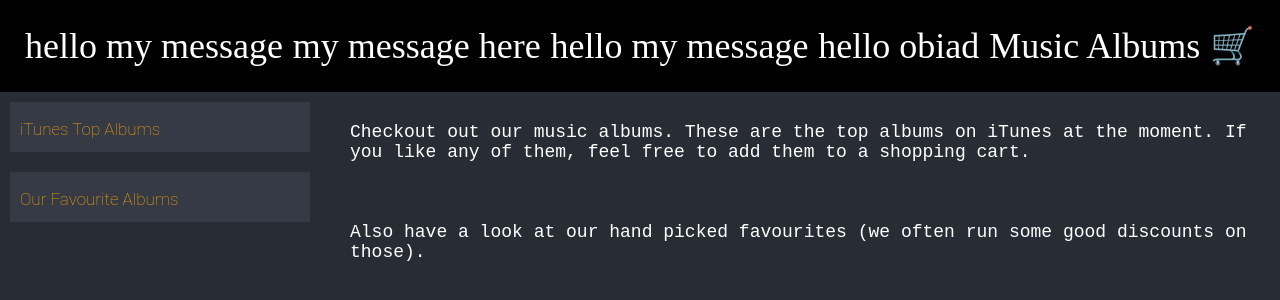
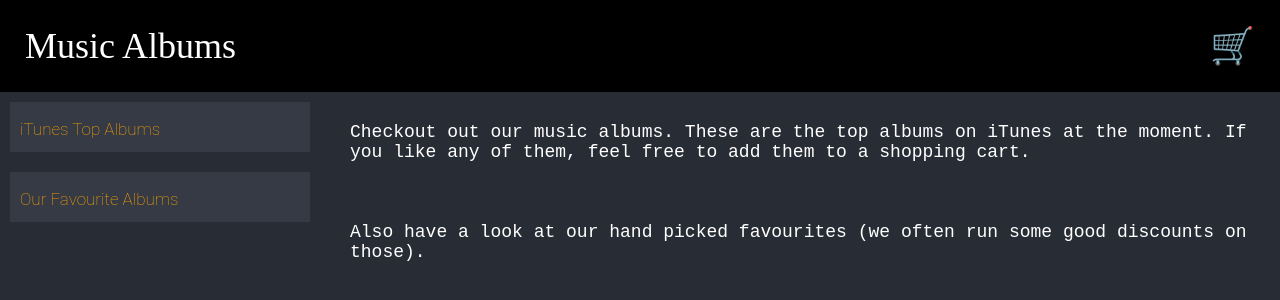
Before and after one commit to piotrtenczyk/music-albums-react-ts, a React (Create React App) app: page / in a window 1280 px wide. Shown: the top 300 px of the page. Built offline with nearby package versions, Linux system fonts and the light colour scheme.

Commit message:
added shopping-cart route, and ShoppingCart.tsx skeleton

```diff
--- a/src/index.tsx
+++ b/src/index.tsx
@@ -8,6 +8,7 @@ import Page from "./pageStructure/Page";
 import ItunesAlbumList from "./pages/ItunesAlbumList/ItunesAlbumList";
 import OurAlbums from "./pages/OurAlbums";
 import store from "./state/store";
+import ShoppingCart from "./pages/ShoppingCart";
 
 const router = createBrowserRouter([
   {
@@ -26,6 +27,10 @@ const router = createBrowserRouter([
         path: "/our-albums",
         element: <OurAlbums />,
       },
+      {
+        path: "/shopping-cart",
+        element: <ShoppingCart />,
+      },
     ],
   },
 ]);
--- a/src/pageStructure/Page.tsx
+++ b/src/pageStructure/Page.tsx
@@ -3,9 +3,6 @@ import { Link, Outlet } from "react-router-dom";
 import { useMediaQuery } from "react-responsive";
 import { useAppSelector } from "../state/store";
 import ShoppingCartIcon from "../common/ShoppingCartIcon";
-import RenderMessage from "../common/exercises/RenderMessage";
-import RenderMessage2 from "../common/exercises/RenderMessage2";
-import RenderMessages from "../common/exercises/RenderMessages";
 
 const getPageStyle = (isBigScreen: boolean) => {
   const bigScreenAreas = `
@@ -56,9 +53,6 @@ const Page = () => {
   return (
     <div style={getPageStyle(isBigScreen)}>
       <header style={headerStyle}>
-        <RenderMessage message="hello my message" />
-        <RenderMessage2>my message here</RenderMessage2>
-        <RenderMessages messages={["hello my message", "hello obiad"]} />
         <Link to="/" style={headerLinkStyle}>
           Music Albums
         </Link>
```
